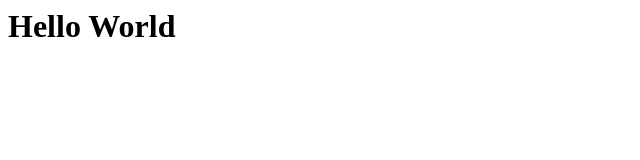
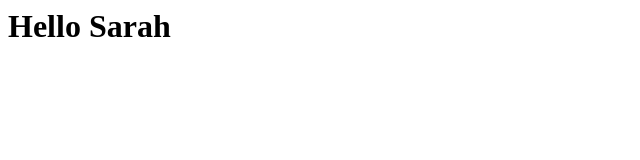
Before and after one commit to wrgarcia2019/teste-git, a plain HTML site: page index.html in a window 1280 px wide. Shown: the full height of the page, 0-640 px from the left. Drawn offline with Linux system fonts and the light colour scheme.

Commit message:
Alterado index.html e novo arquivo

```diff
--- a/index.html
+++ b/index.html
@@ -1 +1 @@
-<h1>Hello World</h1>
+<h1>Hello Sarah</h1>
```
Also changed, not shown: novo.html (added, +1 -0 lines).
